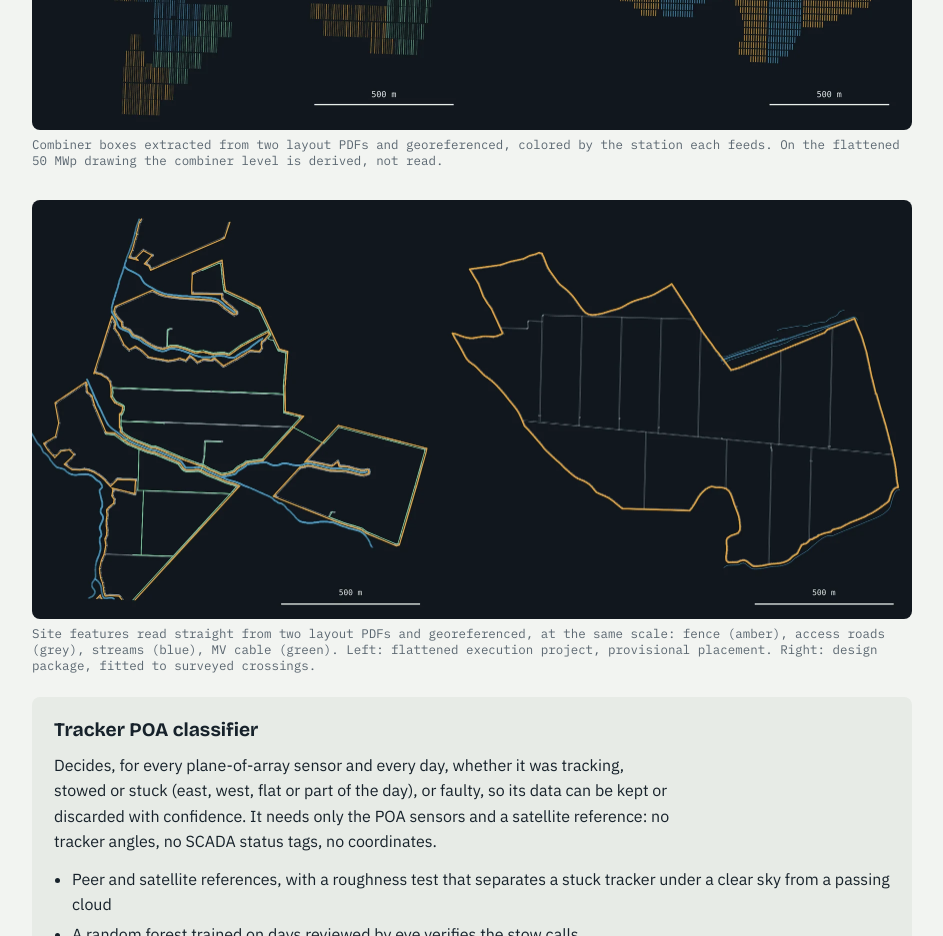
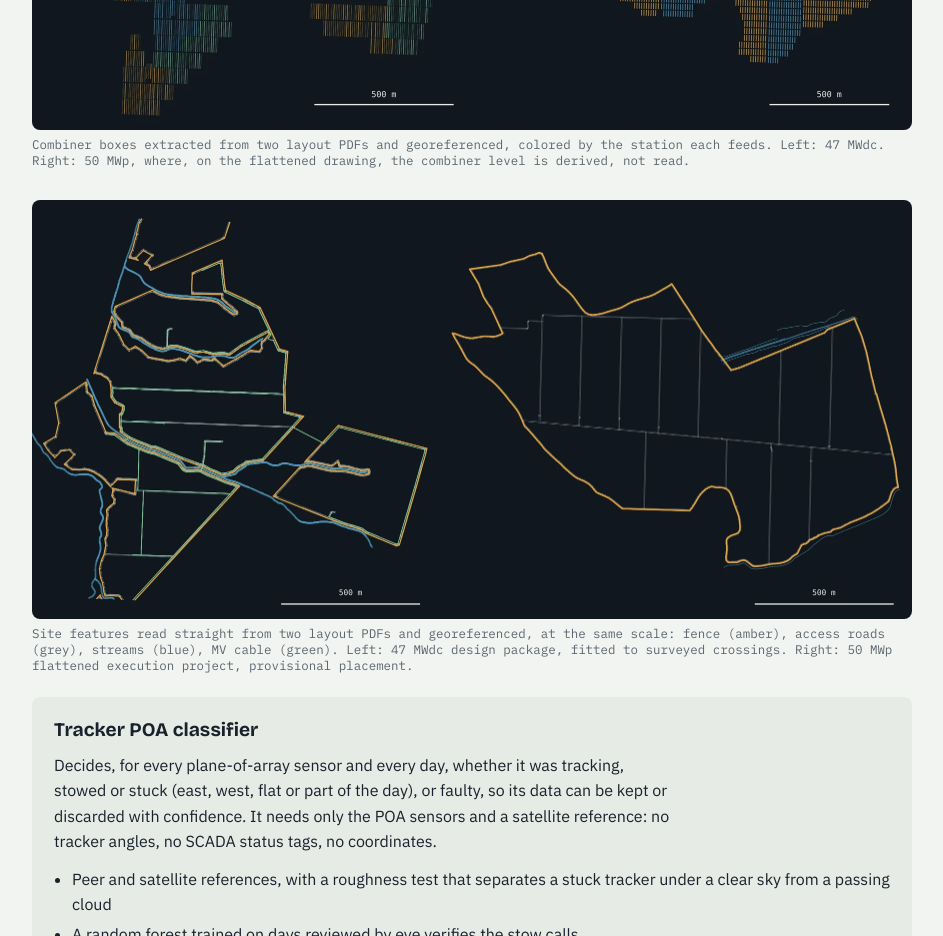
Before and after one commit to jfer2pi/jfer2pi.github.io, a plain HTML site: page index.html in a window 1280 px wide. Shown: the part 2660-3596 px from the top of the page, without its empty margins (168-1111 px from the left). Drawn offline with nearby package versions, Linux system fonts and the light colour scheme.

Commit message:
Fix figure captions after swapping panel order
Co-Authored-By: Claude Sonnet 5.5 <noreply@anthropic.com>
Claude-Session: https://claude.ai/code/session_01FBrKErCtjaSe9m8Voddb29

```diff
--- a/index.html
+++ b/index.html
@@ -213,11 +213,11 @@ footer { color: var(--muted); font-size: 0.85rem; border-top: 1px solid var(--ru
   </div>
   <figure class="curve">
     <img src="combiner-maps.webp" width="1760" height="896" loading="lazy" alt="Two Spanish solar plants drawn from georeferenced combiner box areas, each combiner colored by the inverter station it feeds: 47 MWdc with 224 combiners and 50 MWp with 251.">
-    <figcaption>Combiner boxes extracted from two layout PDFs and georeferenced, colored by the station each feeds. On the flattened 50 MWp drawing the combiner level is derived, not read.</figcaption>
+    <figcaption>Combiner boxes extracted from two layout PDFs and georeferenced, colored by the station each feeds. Left: 47 MWdc. Right: 50 MWp, where, on the flattened drawing, the combiner level is derived, not read.</figcaption>
   </figure>
   <figure class="curve">
-    <img src="site-linework.webp" width="1760" height="839" loading="lazy" alt="Two plant sites drawn from extracted layout geometry: the fence in amber, access roads in grey, streams in blue and, on the right-hand site, the medium-voltage cable in green.">
-    <figcaption>Site features read straight from two layout PDFs and georeferenced, at the same scale: fence (amber), access roads (grey), streams (blue), MV cable (green). Left: flattened execution project, provisional placement. Right: design package, fitted to surveyed crossings.</figcaption>
+    <img src="site-linework.webp" width="1760" height="839" loading="lazy" alt="Two plant sites drawn from extracted layout geometry: the fence in amber, access roads in grey, streams in blue and, on the left-hand site, the medium-voltage cable in green.">
+    <figcaption>Site features read straight from two layout PDFs and georeferenced, at the same scale: fence (amber), access roads (grey), streams (blue), MV cable (green). Left: 47 MWdc design package, fitted to surveyed crossings. Right: 50 MWp flattened execution project, provisional placement.</figcaption>
   </figure>
   <div class="projects">
     <article class="proj">
```
